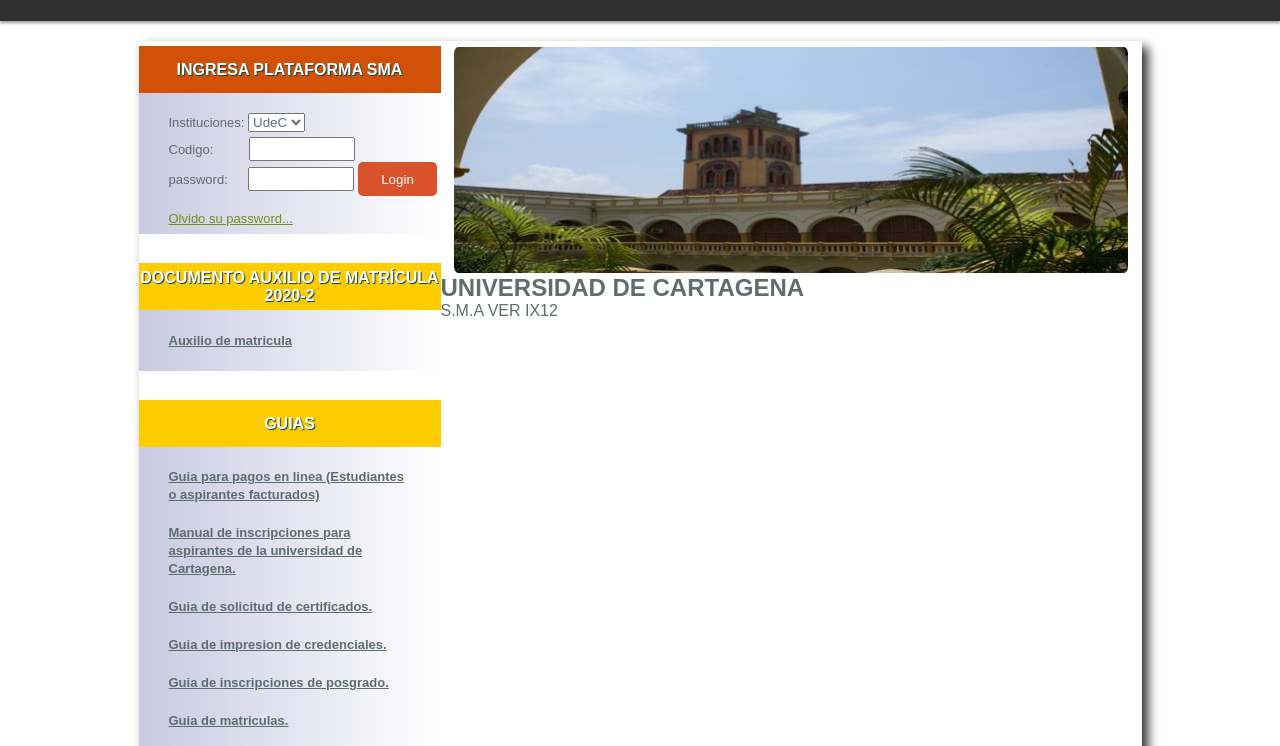
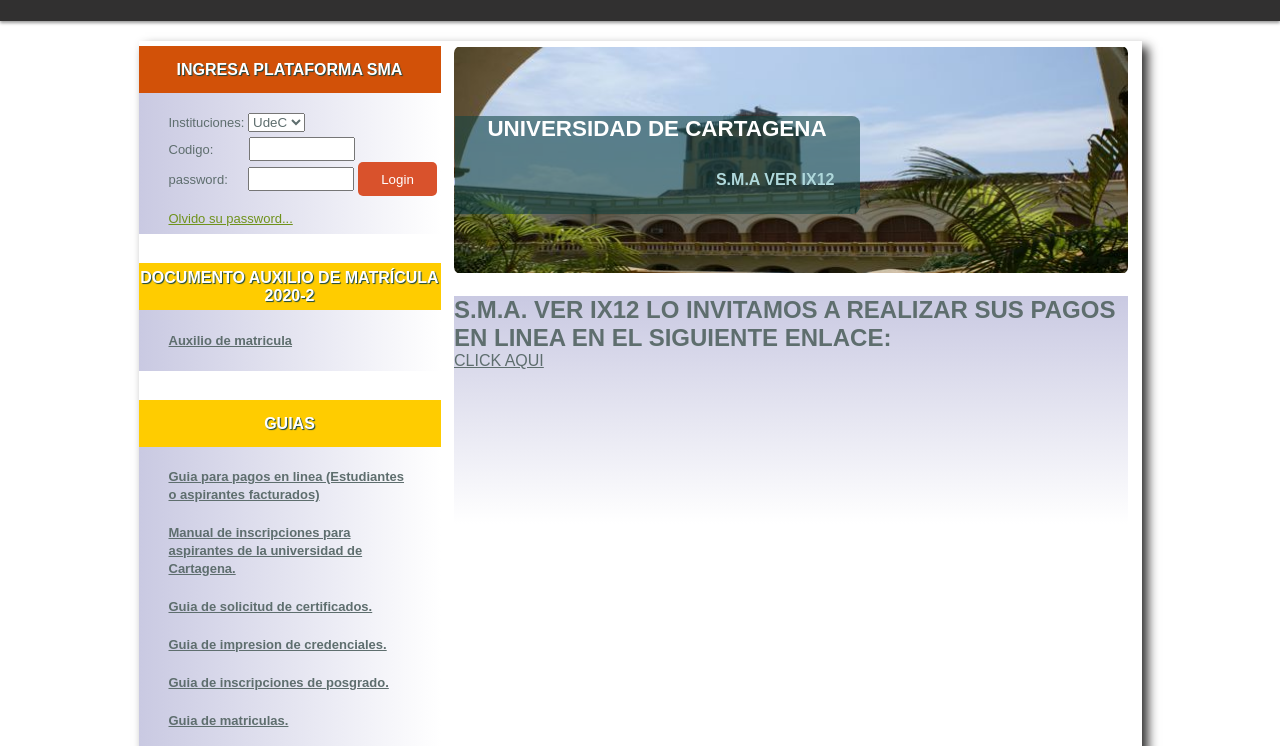
Before and after one commit to rosemberg0212/clon-plataforma-u, a plain HTML site: page public/index.html in a window 1280 px wide. Shown: the part 39-785 px from the top of the page. Drawn offline with Linux system fonts and the light colour scheme.

Commit message:
medios cambios

```diff
--- a/public/index.html
+++ b/public/index.html
@@ -139,7 +139,12 @@
                     <p>S.M.A VER IX12</p>
                 </div>
             </div>
-            <div class="banner"></div>
+            <div class="banner-2">
+                <h2>S.M.A. VER IX12 LO INVITAMOS A REALIZAR SUS PAGOS EN LINEA EN EL SIGUIENTE ENLACE:</h2>
+                    <div class="redirec">
+                        <a href="#">CLICK AQUI</a>
+                    </div>
+            </div>
             <div class="banner"></div>
             <div class="banner"></div>
         </div>
--- /dev/null
+++ b/src/_medias.scss
@@ -0,0 +1,14 @@
+@media(max-width: 1009px){
+    .contenedor{
+        width: 80%;
+        display: flex;
+        flex-direction: column;
+        align-items: center;
+
+        .conte-info{
+            width: 60%;
+
+
+        }
+    }
+}
--- a/src/main.scss
+++ b/src/main.scss
@@ -222,7 +222,7 @@ $paddingCard: 29px;
 
     .conte-titulos{
         .banner-1{
-
+            position: relative;
             .imgA{
                 width: 674px;
                 height: 228px;
@@ -234,6 +234,39 @@ $paddingCard: 29px;
                     border-radius: 7px;
                 }
             }
+
+            .conte{
+                width: 405px;
+                height: 98px;
+                background-color: #12434491;
+                margin-left: 14px;
+                border-radius: 0 8px 8px 0;
+                position: absolute;
+                top: 70px;
+
+
+                h2{
+                    color: $letrasTitle;
+                    text-align: center;
+                    font-size: 1.4rem;
+
+                }
+                p{
+                    color: #afd8db;
+                    font-weight: bold;
+                    position: absolute;
+                    bottom: 25px;
+                    right: 25px;
+                }
+            }
+        }
+
+        .banner-2{
+            width: 674px;
+            height: 228px;
+            margin: auto;
+            margin-top: 22px;
+            background: linear-gradient(to bottom, rgba(157, 157, 202, 0.548), white);;
         }
     }
 
```
Also changed, not shown: public/css/main.css, public/img/pics11.png (added), 1 other file.
